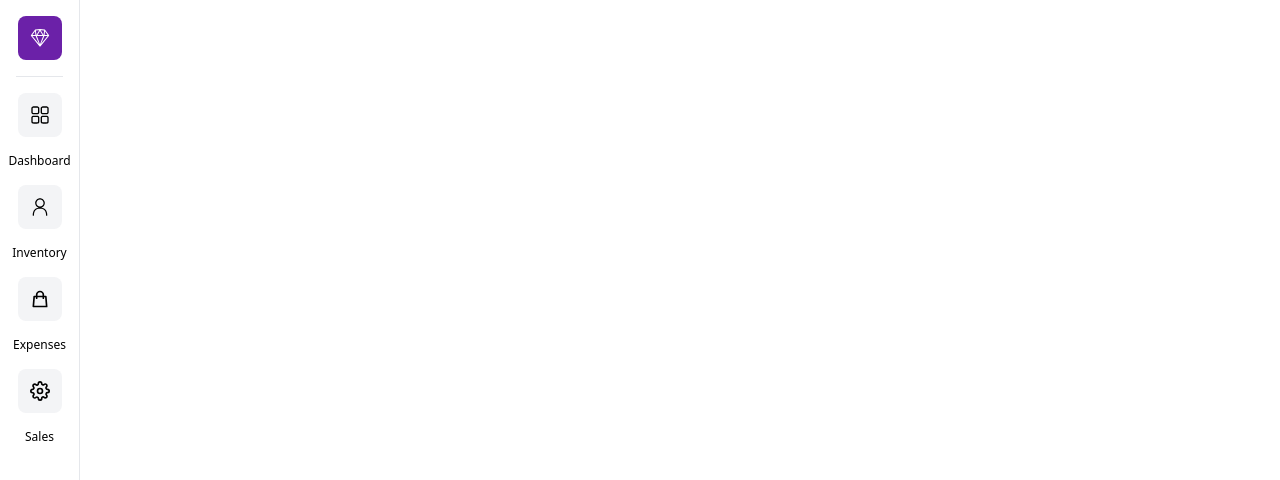
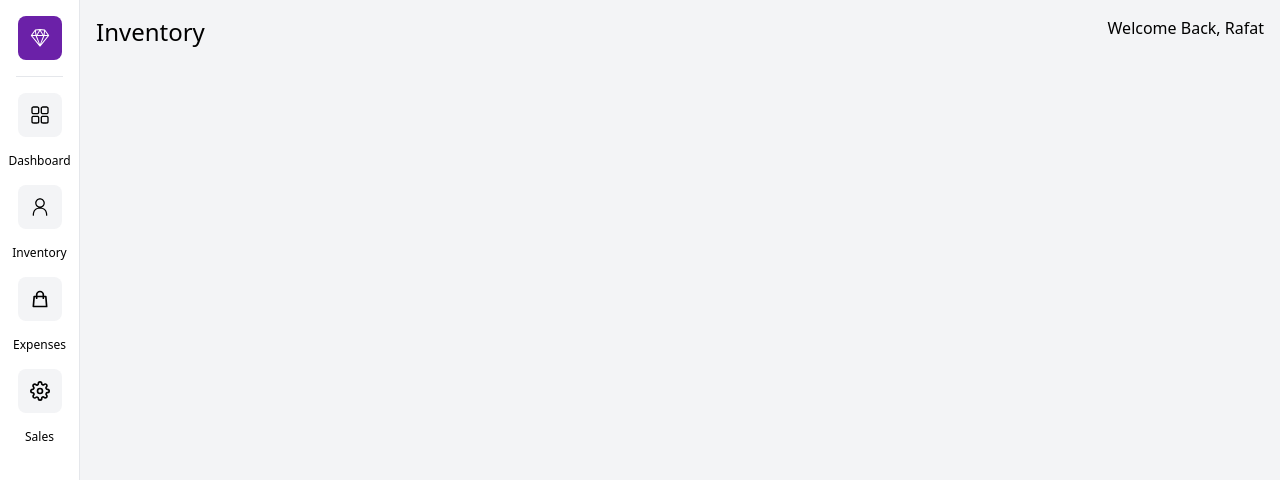
Before and after one commit to rshaki01/inventory-dashboard, a Next.js app: page /inventory in a window 1280 px wide. Shown: the top 480 px of the page. Built offline with nearby package versions, Linux system fonts and the light colour scheme.

Commit message:
Updated inventory page

```diff
--- a/components/Sidebar.jsx
+++ b/components/Sidebar.jsx
@@ -22,7 +22,7 @@ const Sidebar = ({children}) => {
                 </div>
             </Link>
             <p className='text-xs'>Dashboard</p>
-            <Link href='/customers'>
+            <Link href='/inventory'>
                 <div className='bg-gray-100 hover:bg-gray-300 text-black rounded-lg p-3 my-4'>
                     <RxPerson size={20} />
                 </div>
--- a/pages/inventory.jsx
+++ b/pages/inventory.jsx
@@ -2,9 +2,13 @@ import React from 'react'
 
 const inventory = () => {
   return (
-    <div>
+    <div className='bg-gray-100 min-h-screen'>
+        <div className='flex justify-between p-4'>
+            <p className='text-2xl'>Inventory</p>
+            <h2>Welcome Back, Rafat</h2>
+        </div>
+    </div>
 
-    </div>
   )
 }
 
```
